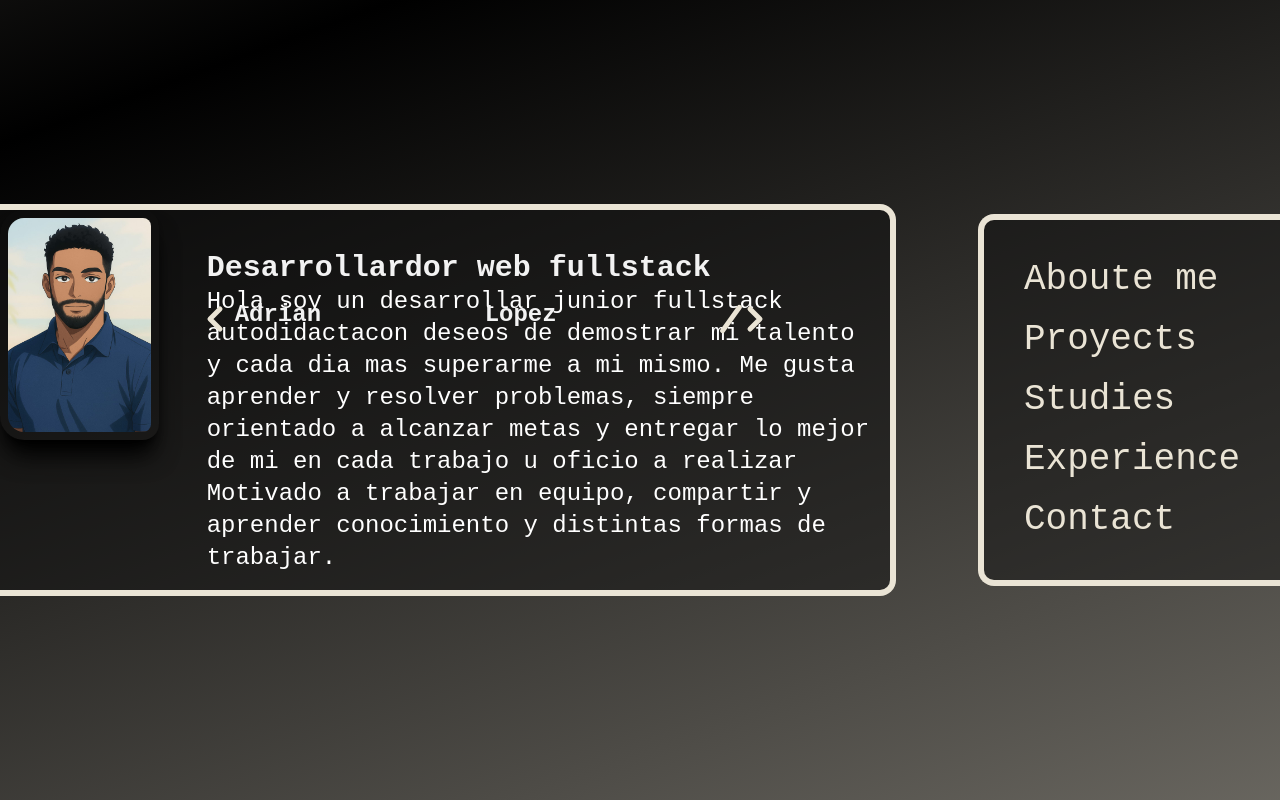
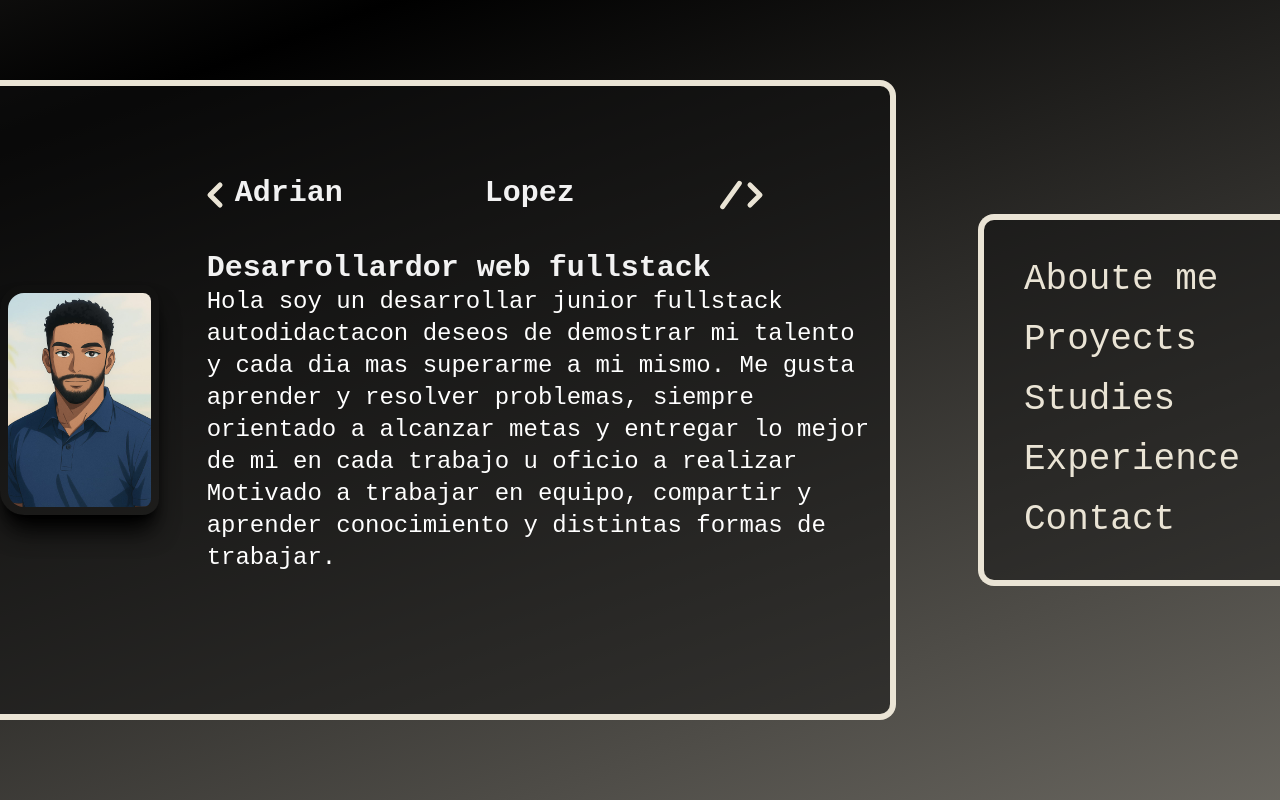
Before and after one commit to AdrianAlexisRD/Portafolio, a React (Vite) app: page / in a window 1280 px wide. Built offline with nearby package versions, Linux system fonts and the light colour scheme.

Commit message:
aboute me se modifico

```diff
--- a/src/pages/AbouteMe.jsx
+++ b/src/pages/AbouteMe.jsx
@@ -9,23 +9,23 @@ import { Navegation } from "../Componentes/BarNavegation"
 
 export default function Home() {
   return (
-    <article className="w-[99%] md:w-[70%] h-fit border-6 border-l-0 border-color  rounded-r-2xl flex  flex-col md:flex-row gap-4 moveRight bg-[#121212]/50  ">
+    <article className="w-[99%] md:w-[70%] h-fit md:h-[80%] border-6 border-l-0 border-color  rounded-r-2xl flex  flex-col md:flex-row gap-4 moveRight bg-[#121212]/50  ">
         <div className="md:h-[100%]  w-[100%] md:w-fit flex justify-center md:items-center">
             <img src={FotoAnimada} alt="" className=" shadow-xl shadow-[#000000] p-2 border-color rounded-3xl md:w-fit w-[200px] md:rounded-r-2xl md:h-fit h-[200px] " />
         </div>
       <div className="text-white flex justify-center mt-4 mb-4 md:mt-[10%] relative ">
         <IconChevronLeft stroke={3} size={40} className="absolute md:left-5 left-[60px] aparecer title-color" />
         <h1>
-          <span className="text-color md:text-2xl efecto1 md:left-[60px] left-[95px] text-[28px] font-extrabold absolute ">
+          <span className="text-color md:text-3xl efecto1 md:left-[60px] left-[95px] text-[28px] font-extrabold absolute ">
             Adrian
           </span>
-          <span className="text-color md:text-2xl efecto2 md:left-[185px] hidden md:flex  left-[140px] text-[28px] font-extrabold   absolute">
+          <span className="text-color md:text-3xl efecto2 md:left-[185px] hidden md:flex  left-[140px] text-[28px] font-extrabold   absolute">
             Alexis
           </span>
-          <span className="text-color md:text-2xl efecto3 md:left-[310px] left-[200px]  text-[28px] font-extrabold  absolute">
+          <span className="text-color md:text-3xl efecto3 md:left-[310px] left-[200px]  text-[28px] font-extrabold  absolute">
             Lopez
           </span>
-          <span className="text-color md:text-2xl efecto4 md:left-[420px] hidden md:flex right-[60px] font-extrabold text-[28px]  absolute">
+          <span className="text-color md:text-3xl efecto4 md:left-[420px] hidden md:flex right-[60px] font-extrabold text-[28px]  absolute">
             Santos
           </span>
         </h1>
```
